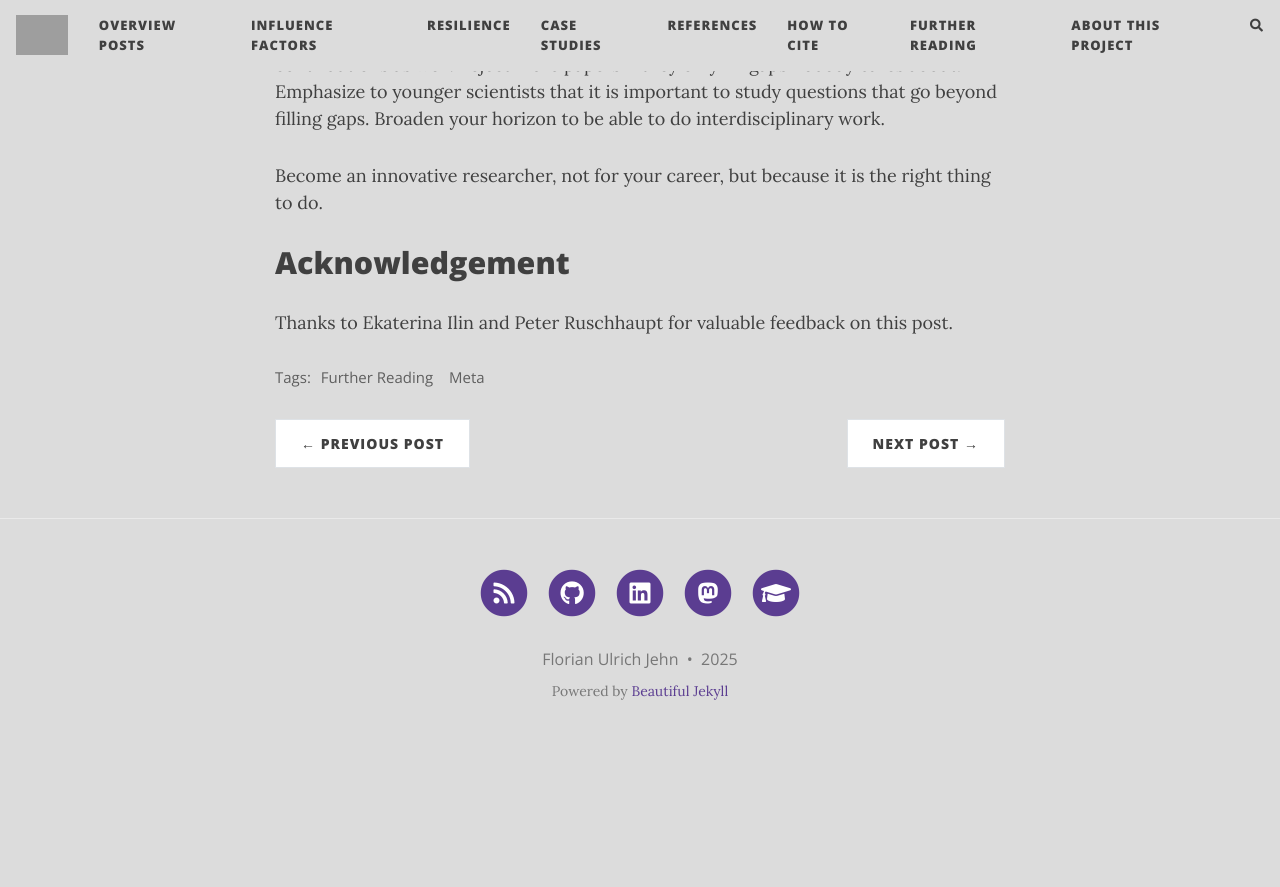
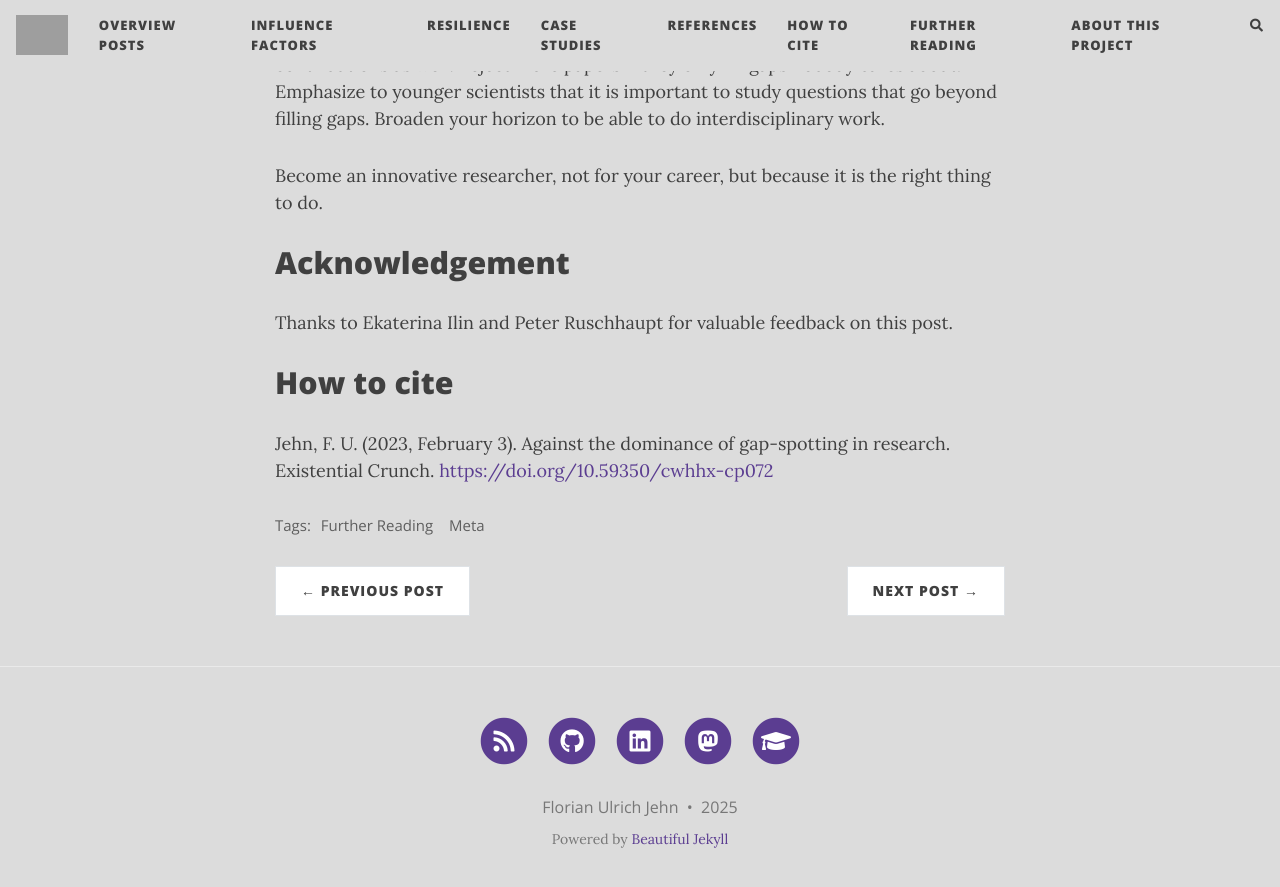
Before and after one commit to florianjehn/Societal_Collapse, a Jekyll site: the page built from _posts/2023-02-03-gap_spotting.md, in a window 1280 px wide and 900 px high, scrolled down 6901 px. Shown: the top 887 px of the window. Built offline with Jekyll 4.4.1, drawn with Linux system fonts in a browser that asks for light colours; nearby versions of some CDN libraries; comment, search, counter and statistics services are not loaded; before the commit the page ends 7653 px from its top, so only the background shows below that; grey boxes are pictures that could not be loaded.

Commit message:
Update 2023-02-03-gap_spotting.md

```diff
--- a/_posts/2023-02-03-gap_spotting.md
+++ b/_posts/2023-02-03-gap_spotting.md
@@ -103,3 +103,6 @@ Become an innovative researcher, not for your career, but because it is the righ
 
 # Acknowledgement
 Thanks to Ekaterina Ilin and Peter Ruschhaupt for valuable feedback on this post.
+
+# How to cite
+Jehn, F. U. (2023, February 3). Against the dominance of gap-spotting in research. Existential Crunch. [https://doi.org/10.59350/cwhhx-cp072](https://doi.org/10.59350/cwhhx-cp072)
```
